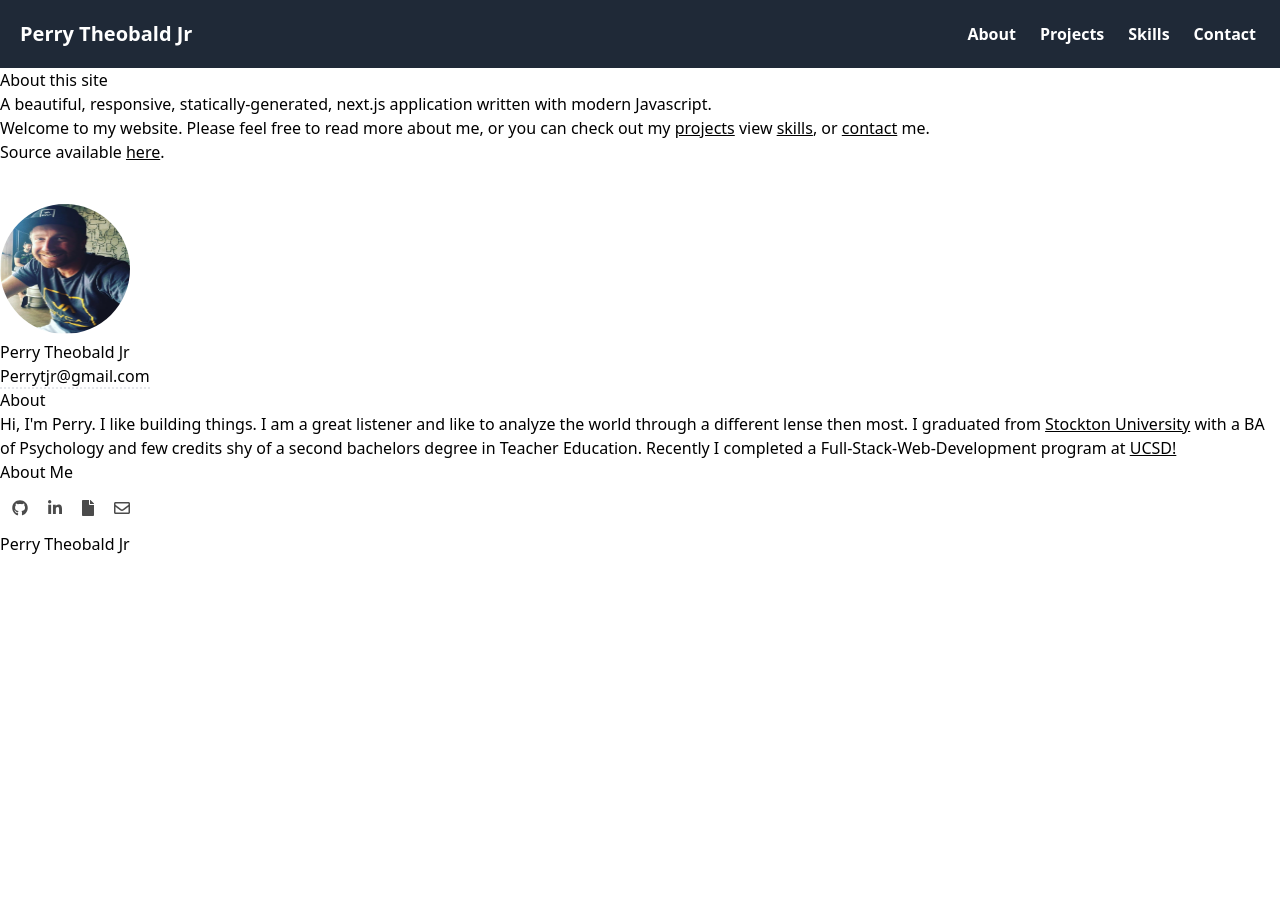
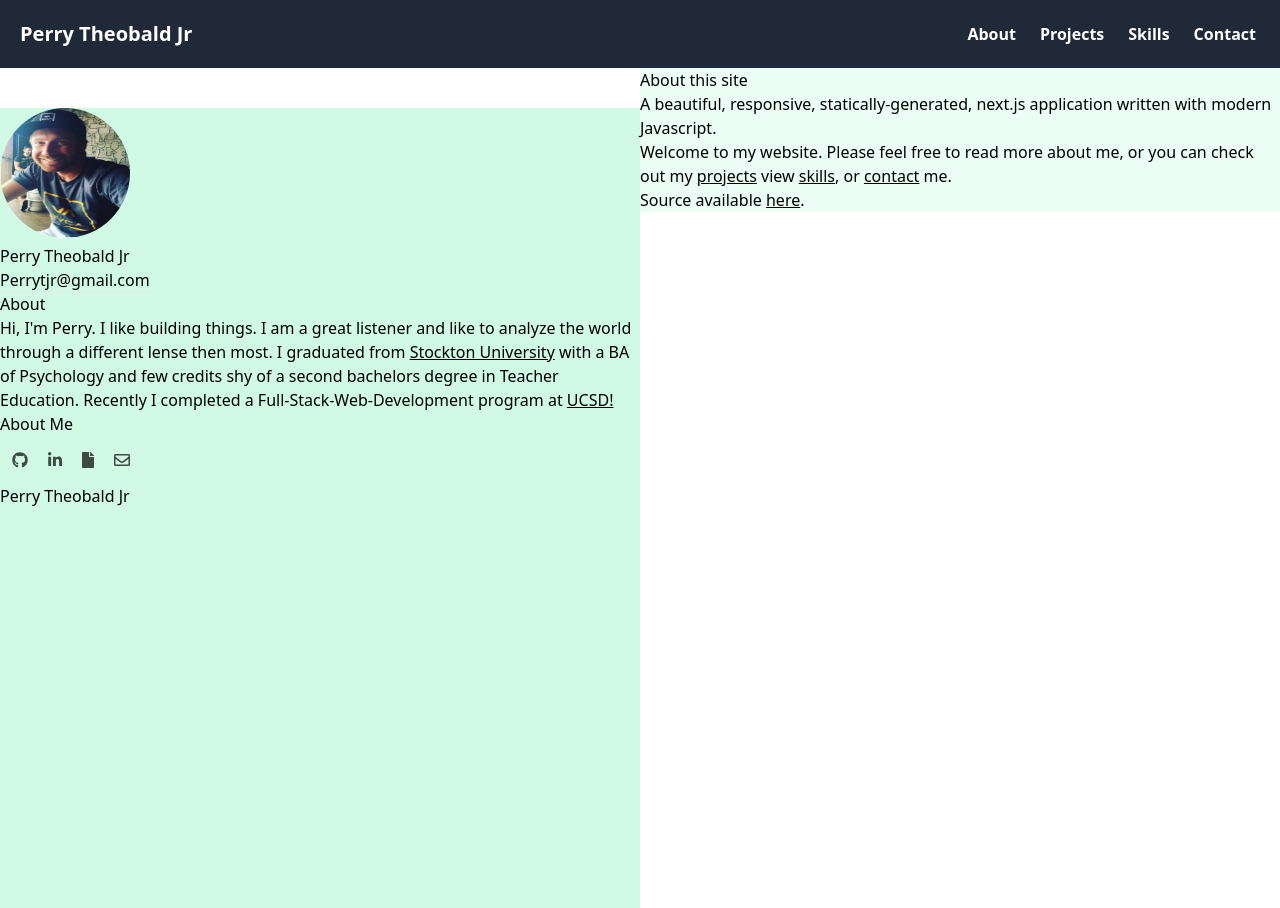
Before and after one commit to perrytjr/ReactPortfolioV.2, a Next.js app: page / in a window 1280 px wide. Before the commit the page ends 800 px from the top, so only its background shows below. Built offline with nearby package versions, Linux system fonts and the light colour scheme.

Commit message:
started working on tailwindcss grid in indexjs add color to help visual

```diff
--- /dev/null
+++ b/components/Greeting.js
@@ -0,0 +1,28 @@
+import Link from 'next/link';
+
+const Greeting = () => {
+    return (
+        <div className='flex flex-col  bg-green-50'>
+               <article>
+        <header>
+          <div>
+            <h2 ><Link href='/'>About this site</Link></h2>
+            <p>
+              A beautiful, responsive, statically-generated,
+              next.js application written with modern Javascript.
+            </p>
+          </div>
+        </header>
+        <p> Welcome to my website. Please feel free to read more <Link href="/about"><a>about me</a></Link>,
+          or you can check out my {' '}
+          <Link href='/projects'><a className='underline'>projects</a></Link> {''}
+          view <Link href="/skills"><a className='underline'>skills</a></Link>,
+          or <Link href="/contact"><a className='underline'>contact</a></Link> me.
+        </p>
+        <p> Source available <a className='underline' href="https://github.com/perrytjr/ReactPortfolioV.2">here</a>.</p>
+      </article>
+        </div>
+    )
+}
+
+export default Greeting
--- a/components/Layout.js
+++ b/components/Layout.js
@@ -1,18 +1,23 @@
 
+import Greeting from './Greeting'
+import SideBar from './Sidebar'
+import Navigation from './Navbar'
 
-import SideBar from './Sidebar'
-import Navigation   from './Navbar'
 
 const Layout = ({ children }) => {
     return (
         <>
-         <Navigation/>
+            <Navigation />
+
+            <main>{children}
+            </main>
 
 
-                 <main>{children}
-                    </main>
 
-         <SideBar/>
+
+
+
+
         </>
     )
 }
--- a/components/Sidebar.js
+++ b/components/Sidebar.js
@@ -7,10 +7,10 @@ import Image from 'next/image';
 
 const SideBar = () => (
 
-  <section className='flex flex-col mt-10 h-auto'>
-    <section >
+  <section className=' Flex flex-col mt-10 h-screen bg-green-100 '>
+    <section className=' '>
       <Link href="/" >
-        <Image src="/images/profile.jpg" alt="" className='rounded-full flex items-center '
+        <Image src="/images/profile.jpg" alt="" className='rounded-full  items-center '
           width={130}
           height={130}
           layout="intrinsic"
--- a/pages/index.js
+++ b/pages/index.js
@@ -1,38 +1,46 @@
 import Head from 'next/head'
 import Link from 'next/link';
-
+import Greeting from '../components/Greeting'
+import SideBar from '../components/Sidebar'
 
 export default function Home() {
   return (
 
     <div >
-
       <Head>
-
         <title>My Portfolio</title>
       </Head>
+<div className='grid grid-cols-2'>
 
-      <article className=''>
-        <header>
-          <div className=''>
-            <h2 ><Link href='/'>About this site</Link></h2>
-            <p>
-              A beautiful, responsive, statically-generated,
-              next.js application written with modern Javascript.
-            </p>
-          </div>
-        </header>
-        <p> Welcome to my website. Please feel free to read more <Link href="/about"><a>about me</a></Link>,
-          or you can check out my {' '}
-          <Link href='/projects'><a className='underline'>projects</a></Link> {''}
-          view <Link href="/skills"><a className='underline'>skills</a></Link>,
-          or <Link href="/contact"><a className='underline'>contact</a></Link> me.
-        </p>
-        <p> Source available <a className='underline' href="https://github.com/perrytjr/ReactPortfolioV.2">here</a>.</p>
-      </article>
+<div>
+  <SideBar/>
+</div>
+
+<div>
+  <Greeting/>
+</div>
+
+
+</div>
+
+
+
+
+
+
+
+
+
+
+
+
+
 
 
 
     </div>
+
+
+
   )
 }
```
